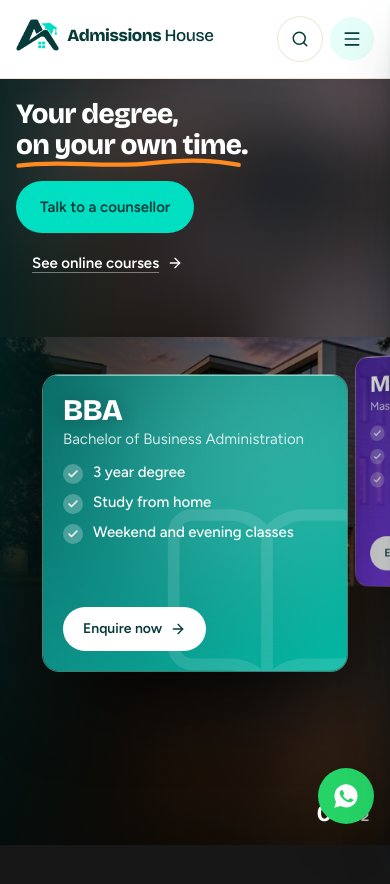
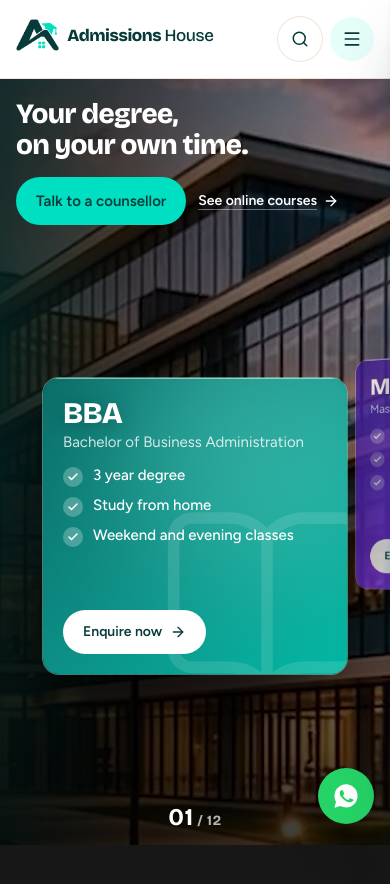
Before and after one commit to Admission-House/Admission-House, a Next.js app: page /online in a window 390 px wide. Shown: the top 884 px of the page. Built offline with nearby package versions, Linux system fonts and the light colour scheme.

Commit message:
Online Responsive

```diff
--- a/src/app/online/online-scroll.tsx
+++ b/src/app/online/online-scroll.tsx
@@ -10,6 +10,7 @@ import { SLIDES, STYLE, type Slide } from "./online-card";
 const N = SLIDES.length;
 const PITCH = 42; // vw between the middles of two neighbouring cards on large screens
 const PITCH_SM = 70; // the same on phones, where each card is almost as wide as the screen
+const PITCH_MD = 48; // and on tablets, where the cards are narrower than the screen
 const HEADER = 78; // px, the sticky site header the stage sits under
 
 // Card faces: a deep gradient, a soft glow colour, and the rim colour. White text sits on all of them.
@@ -36,10 +37,15 @@ export function OnlineScroll({ intro }: { intro: ReactNode }) {
   const narrow = useMotionValue(0);
   useEffect(() => {
     const mq = window.matchMedia("(max-width: 1023px)");
-    const sync = () => narrow.set(mq.matches ? 1 : 0);
+    const tq = window.matchMedia("(min-width: 640px)");
+    const sync = () => narrow.set(mq.matches ? (tq.matches ? 2 : 1) : 0);
     sync();
     mq.addEventListener("change", sync);
-    return () => mq.removeEventListener("change", sync);
+    tq.addEventListener("change", sync);
+    return () => {
+      mq.removeEventListener("change", sync);
+      tq.removeEventListener("change", sync);
+    };
   }, [narrow]);
   const { scrollYProgress } = useScroll({ target: wrap, offset: ["start start", "end end"] });
   const count = useTransform(scrollYProgress, (v) => String(Math.round(clamp((v - 0.04) / 0.92, 0, 1) * (N - 1)) + 1).padStart(2, "0"));
@@ -49,16 +55,15 @@ export function OnlineScroll({ intro }: { intro: ReactNode }) {
       <div ref={wrap} style={{ height: `calc(${N} * var(--per))` }} className="relative [--per:30vh] sm:[--per:36vh] lg:[--per:42vh]">
         <div className="sticky overflow-hidden [--intro:21rem] short:[--intro:15.5rem]" style={{ top: HEADER, height: `calc(100svh - ${HEADER}px)` }}>
           {/* Campus photo, shaded on the text side */}
-          {/* The photo is shown whole (contain). A blurred copy fills any space left at the sides. */}
-          <Image src="/images/hero/rushford-dusk-v2.jpg" alt="" fill quality={60} sizes="50vw" aria-hidden className="scale-110 object-cover object-center blur-2xl" />
-          <Image src="/images/hero/rushford-dusk-v2.jpg" alt="" fill priority quality={90} sizes="100vw" className="object-contain object-center" />
+          {/* The photo covers the whole stage on every screen */}
+          <Image src="/images/hero/rushford-dusk-v2.jpg" alt="" fill priority quality={90} sizes="100vw" className="object-cover object-center" />
           <div className="absolute inset-0 bg-gradient-to-r from-[#031f1e]/90 via-black/55 to-black/25" aria-hidden />
           <div className="absolute inset-x-0 bottom-0 h-1/2 bg-gradient-to-t from-black/60 to-transparent" aria-hidden />
 
           {/* Headline and buttons */}
           <div className="absolute top-5 left-0 z-20 w-full px-4 sm:px-8 lg:top-8 lg:px-[max(2.5rem,calc((100vw-84rem)/2+2rem))]">{intro}</div>
 
-          <p className="absolute right-5 bottom-4 z-20 font-display lg:top-8 lg:right-[max(2.5rem,calc((100vw-84rem)/2+2rem))] lg:bottom-auto text-sm font-bold tracking-wider text-white/70">
+          <p className="absolute bottom-3 left-1/2 z-20 -translate-x-1/2 font-display sm:left-8 sm:translate-x-0 lg:left-auto lg:top-8 lg:right-[max(2.5rem,calc((100vw-84rem)/2+2rem))] lg:bottom-auto text-sm font-bold tracking-wider text-white/70">
             <motion.span className="text-2xl text-white">{count}</motion.span> / {String(N).padStart(2, "0")}
           </p>
 
@@ -78,7 +83,7 @@ function ScrollCard({ slide: s, i, progress, narrow, reduced }: { slide: Slide;
   const face = FACES[i % FACES.length];
   // d is how many cards away from the middle this one is: 0 in the middle, negative on the left, positive on the right.
   const d = useTransform(progress, (v) => i - clamp((v - 0.04) / 0.92, 0, 1) * (N - 1));
-  const x = useTransform([d, narrow], ([v, n]: number[]) => `${v * (n ? PITCH_SM : PITCH)}vw`);
+  const x = useTransform([d, narrow], ([v, n]: number[]) => `${v * (n === 2 ? PITCH_MD : n ? PITCH_SM : PITCH)}vw`);
   // The slope of the path flips half way through, as in the reference: early cards arrive from the upper right and leave
   // toward the lower left; later cards arrive from the lower right and leave toward the upper left. In between the row is level.
   const y = useTransform([progress, narrow], ([p, n]: number[]) => {
@@ -86,7 +91,7 @@ function ScrollCard({ slide: s, i, progress, narrow, reduced }: { slide: Slide;
     const pos = clamp((p - 0.04) / 0.92, 0, 1) * (N - 1);
     const slope = clamp((5.6 - pos) / 2.2, -1, 1);
     const k = n ? 0.4 : 1; // phones are tall and narrow, so the cards stagger much less
-    return `${clamp(-(i - pos) * 16 * slope * k, -26 * k, 26 * k)}vh`;
+    return `${clamp(-(i - pos) * 16 * slope * k, -26 * k, 8 * k)}vh`;
   });
   const rotateY = useTransform(d, (v) => (reduced ? 0 : clamp(-v * 30, -52, 52)));
   const scale = useTransform(d, (v) => 1 - 0.2 * Math.min(1, Math.abs(v)));
@@ -96,7 +101,7 @@ function ScrollCard({ slide: s, i, progress, narrow, reduced }: { slide: Slide;
   return (
     <motion.article
       style={{ x, y, rotateY, scale, opacity, zIndex, transformStyle: "preserve-3d" }}
-      className={`absolute top-[max(calc(58%_-_9.25rem),13rem)] left-1/2 ml-[max(-11rem,-39vw)] flex h-[18.5rem] w-[78vw] max-w-[22rem] overflow-hidden sm:top-[max(calc(60%_-_9.25rem),13rem)] lg:top-auto lg:bottom-8 lg:mt-0 lg:ml-[max(-18.5rem,-19vw)] lg:h-[clamp(13rem,calc(100svh-4.875rem-var(--intro)),19rem)] lg:w-[min(37rem,38vw)] lg:max-w-none rounded-2xl bg-gradient-to-br ${face.bg} text-white shadow-[0_40px_90px_-30px_rgb(0_0_0/0.85)] ring-1 ${face.rim} will-change-transform`}
+      className={`absolute top-[max(calc(58%_-_9.25rem),13rem)] left-1/2 ml-[max(-11rem,-39vw)] flex h-[18.5rem] max-sm:[--h:clamp(16rem,calc(100svh-78px-17rem),18.5rem)] max-sm:h-[var(--h)] max-sm:top-[calc(11rem+(100svh-78px-14rem-var(--h))/2)] w-[78vw] max-w-[22rem] overflow-hidden sm:top-[max(calc(60%_-_9.25rem),13rem)] lg:top-auto lg:bottom-[calc(1.5rem+8vh)] lg:mt-0 lg:ml-[max(-18.5rem,-19vw)] lg:h-[clamp(13rem,calc(100svh-4.875rem-var(--intro)-8vh),19rem)] lg:w-[min(37rem,38vw)] lg:max-w-none rounded-2xl bg-gradient-to-br ${face.bg} text-white shadow-[0_40px_90px_-30px_rgb(0_0_0/0.85)] ring-1 ${face.rim} will-change-transform`}
     >
       <span className={`pointer-events-none absolute -top-20 -right-16 size-72 rounded-full blur-3xl ${face.glow}`} aria-hidden />
       <span className="pointer-events-none absolute inset-x-0 top-0 h-px bg-white/50" aria-hidden />
--- a/src/app/online/online-strip.tsx
+++ b/src/app/online/online-strip.tsx
@@ -95,11 +95,18 @@ export function OnlineStrip() {
       clearTimeout(resume);
       resume = setTimeout(() => (paused = false), delay);
     };
-    const onEnter = () => pause();
-    const onLeave = () => play(0);
+    const onEnter = (e: PointerEvent) => {
+      if (e.pointerType === "mouse") pause();
+    };
+    const onLeave = (e: PointerEvent) => {
+      if (e.pointerType === "mouse") play(0);
+    };
     const onTouchStart = () => pause();
     const onTouchEnd = () => play(2500);
-    const onFocusIn = () => pause();
+    // Only keyboard focus pauses it; a tap on a phone leaves focus behind and must not stop the drift for good.
+    const onFocusIn = (e: FocusEvent) => {
+      if ((e.target as HTMLElement).matches?.(":focus-visible")) pause();
+    };
     const onFocusOut = () => play(0);
 
     el.addEventListener("scroll", onScroll, { passive: true });
@@ -107,10 +114,11 @@ export function OnlineStrip() {
     window.addEventListener("pointermove", onMove);
     window.addEventListener("pointerup", onUp);
     el.addEventListener("click", onClickCapture, true);
-    el.addEventListener("mouseenter", onEnter);
-    el.addEventListener("mouseleave", onLeave);
+    el.addEventListener("pointerenter", onEnter);
+    el.addEventListener("pointerleave", onLeave);
     el.addEventListener("touchstart", onTouchStart, { passive: true });
     el.addEventListener("touchend", onTouchEnd, { passive: true });
+    el.addEventListener("touchcancel", onTouchEnd, { passive: true });
     el.addEventListener("focusin", onFocusIn);
     el.addEventListener("focusout", onFocusOut);
     raf = requestAnimationFrame(tick);
@@ -123,10 +131,11 @@ export function OnlineStrip() {
       window.removeEventListener("pointermove", onMove);
       window.removeEventListener("pointerup", onUp);
       el.removeEventListener("click", onClickCapture, true);
-      el.removeEventListener("mouseenter", onEnter);
-      el.removeEventListener("mouseleave", onLeave);
+      el.removeEventListener("pointerenter", onEnter);
+      el.removeEventListener("pointerleave", onLeave);
       el.removeEventListener("touchstart", onTouchStart);
       el.removeEventListener("touchend", onTouchEnd);
+      el.removeEventListener("touchcancel", onTouchEnd);
       el.removeEventListener("focusin", onFocusIn);
       el.removeEventListener("focusout", onFocusOut);
     };
--- a/src/app/online/page.tsx
+++ b/src/app/online/page.tsx
@@ -77,24 +77,23 @@ export default function OnlinePage() {
           <div className="max-w-[44rem]">
             <h1 className="t-h1 text-white short:lg:text-[2.5rem]">
               Your degree,{" "}
-              <span className="relative whitespace-nowrap">
+              <span className="whitespace-nowrap">
                 on your own time
-                <Underline />
               </span>
               .
             </h1>
             <p className="mt-3 max-w-md text-[0.9375rem] leading-snug text-white/85 max-lg:hidden short:hidden lg:mt-4 lg:text-base">Pick a course, tell us your marks and what you want to do next. We help with the rest.</p>
-            <div className="mt-5 flex flex-wrap items-center gap-x-3 gap-y-1">
+            <div className="mt-4 flex flex-wrap items-center gap-x-2 gap-y-0 sm:mt-5 sm:gap-x-3">
               <LeadButton
                 source="online-hero"
                 title="Talk to an online admissions counsellor"
-                className="rounded-full bg-teal px-6 py-3.5 text-[0.9375rem] font-semibold text-brand transition hover:-translate-y-0.5 hover:bg-white"
+                className="rounded-full bg-teal px-5 py-3 text-[0.9375rem] sm:px-6 sm:py-3.5 font-semibold text-brand transition hover:-translate-y-0.5 hover:bg-white"
               >
                 Talk to a counsellor
               </LeadButton>
               <a
                 href="#courses"
-                className="inline-flex items-center gap-2 rounded-full px-4 py-3.5 text-[0.9375rem] font-semibold text-white underline decoration-white/40 underline-offset-4 hover:decoration-white"
+                className="inline-flex items-center gap-1.5 rounded-full px-1 py-3 text-sm sm:gap-2 sm:px-4 sm:py-3.5 sm:text-[0.9375rem] font-semibold text-white underline decoration-white/40 underline-offset-4 hover:decoration-white"
               >
                 See online courses <ArrowRight className="size-4" aria-hidden />
               </a>
@@ -195,12 +194,3 @@ function CourseList({ heading, note, items }: { heading: string; note: string; i
     </div>
   );
 }
-
-/** A hand-drawn style underline for the headline. */
-function Underline() {
-  return (
-    <svg viewBox="0 0 300 14" preserveAspectRatio="none" className="absolute inset-x-0 -bottom-2 h-3 w-full text-marigold" aria-hidden>
-      <path d="M3 9 C 60 2, 120 12, 180 6 S 270 4, 297 8" fill="none" stroke="currentColor" strokeWidth="5" strokeLinecap="round" />
-    </svg>
-  );
-}
```
